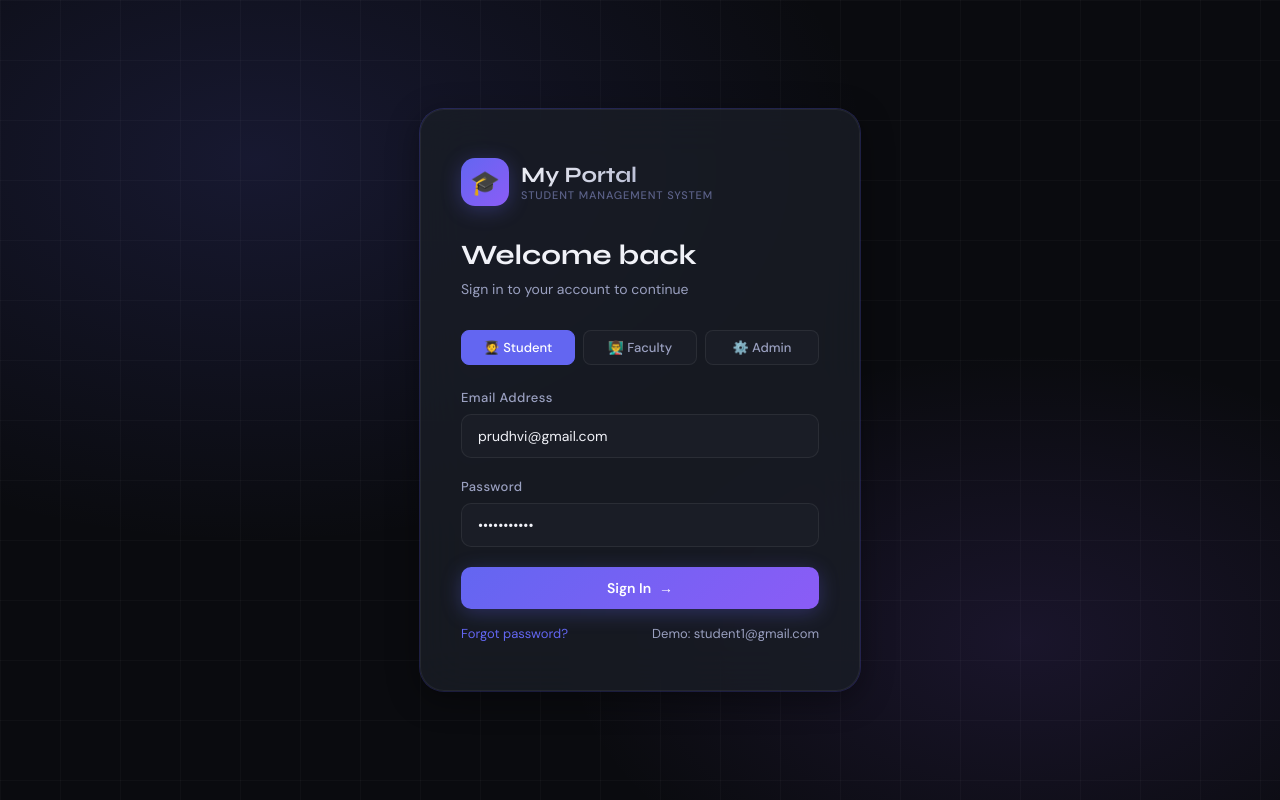
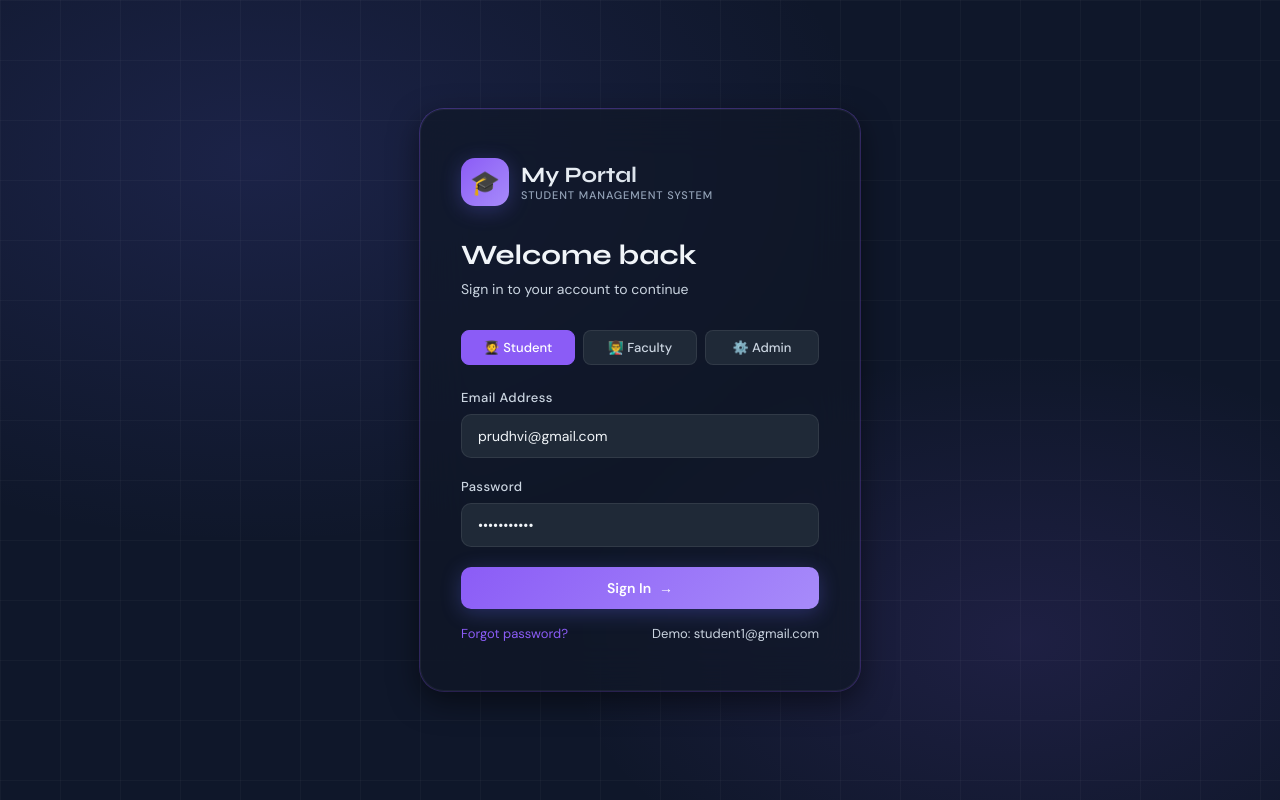
Before and after one commit to Prudhvi5121/mystudent-portal-system, a Django app: page / in a window 1280 px wide. Run offline with Django 4.2, Linux system fonts and the light colour scheme.

Commit message:
Upgraded professional theme

```diff
--- a/templates/index.html
+++ b/templates/index.html
@@ -28,36 +28,50 @@
   }
 
   [data-theme="dark"] {
-    --bg: #0a0b0f;
-    --bg-2: #111318;
-    --bg-3: #1a1d26;
-    --bg-4: #22263a;
-    --border: rgba(255,255,255,0.07);
-    --border-accent: rgba(99,102,241,0.3);
-    --text: #f1f2f8;
-    --text-2: #9aa0c0;
-    --text-3: #5c6289;
-    --glass: rgba(26,29,38,0.8);
-    --glass-border: rgba(255,255,255,0.06);
-    --shadow: 0 8px 32px rgba(0,0,0,0.4);
-    --shadow-accent: 0 8px 32px rgba(99,102,241,0.2);
-  }
+  --bg: #0f172a;
+  --bg-2: #111827;
+  --bg-3: #1f2937;
+  --bg-4: #374151;
+
+  --border: rgba(255,255,255,0.08);
+  --border-accent: rgba(139,92,246,0.4);
+
+  --text: #f1f5f9;
+  --text-2: #cbd5e1;
+  --text-3: #94a3b8;
+
+  --accent: #8b5cf6;
+  --accent-2: #a78bfa;
+
+  --glass: rgba(17,24,39,0.7);
+  --glass-border: rgba(255,255,255,0.05);
+
+  --shadow: 0 10px 30px rgba(0,0,0,0.5);
+  --shadow-accent: 0 10px 30px rgba(139,92,246,0.3);
+}
 
   [data-theme="light"] {
-    --bg: #f5f6fa;
-    --bg-2: #ffffff;
-    --bg-3: #f0f2fa;
-    --bg-4: #e8ebf7;
-    --border: rgba(0,0,0,0.08);
-    --border-accent: rgba(99,102,241,0.25);
-    --text: #1a1d2e;
-    --text-2: #4b5280;
-    --text-3: #8891b5;
-    --glass: rgba(255,255,255,0.9);
-    --glass-border: rgba(0,0,0,0.06);
-    --shadow: 0 8px 32px rgba(0,0,0,0.08);
-    --shadow-accent: 0 8px 32px rgba(99,102,241,0.15);
-  }
+  --bg: #f8fafc;
+  --bg-2: #ffffff;
+  --bg-3: #f1f5f9;
+  --bg-4: #e2e8f0;
+
+  --border: rgba(0,0,0,0.06);
+  --border-accent: rgba(139,92,246,0.3);
+
+  --text: #0f172a;
+  --text-2: #475569;
+  --text-3: #94a3b8;
+
+  --accent: #7c3aed;
+  --accent-2: #a78bfa;
+
+  --glass: rgba(255,255,255,0.8);
+  --glass-border: rgba(0,0,0,0.05);
+
+  --shadow: 0 8px 25px rgba(0,0,0,0.08);
+  --shadow-accent: 0 8px 25px rgba(139,92,246,0.2);
+}
 
   /* ==================== RESET ==================== */
   *, *::before, *::after { box-sizing: border-box; margin: 0; padding: 0; }
```
Also changed, not shown: config/settings.py (+9 -1 lines), portal/models.py (+14 -3 lines), portal/views.py (+6 -6 lines), README.md, db.sqlite3.
